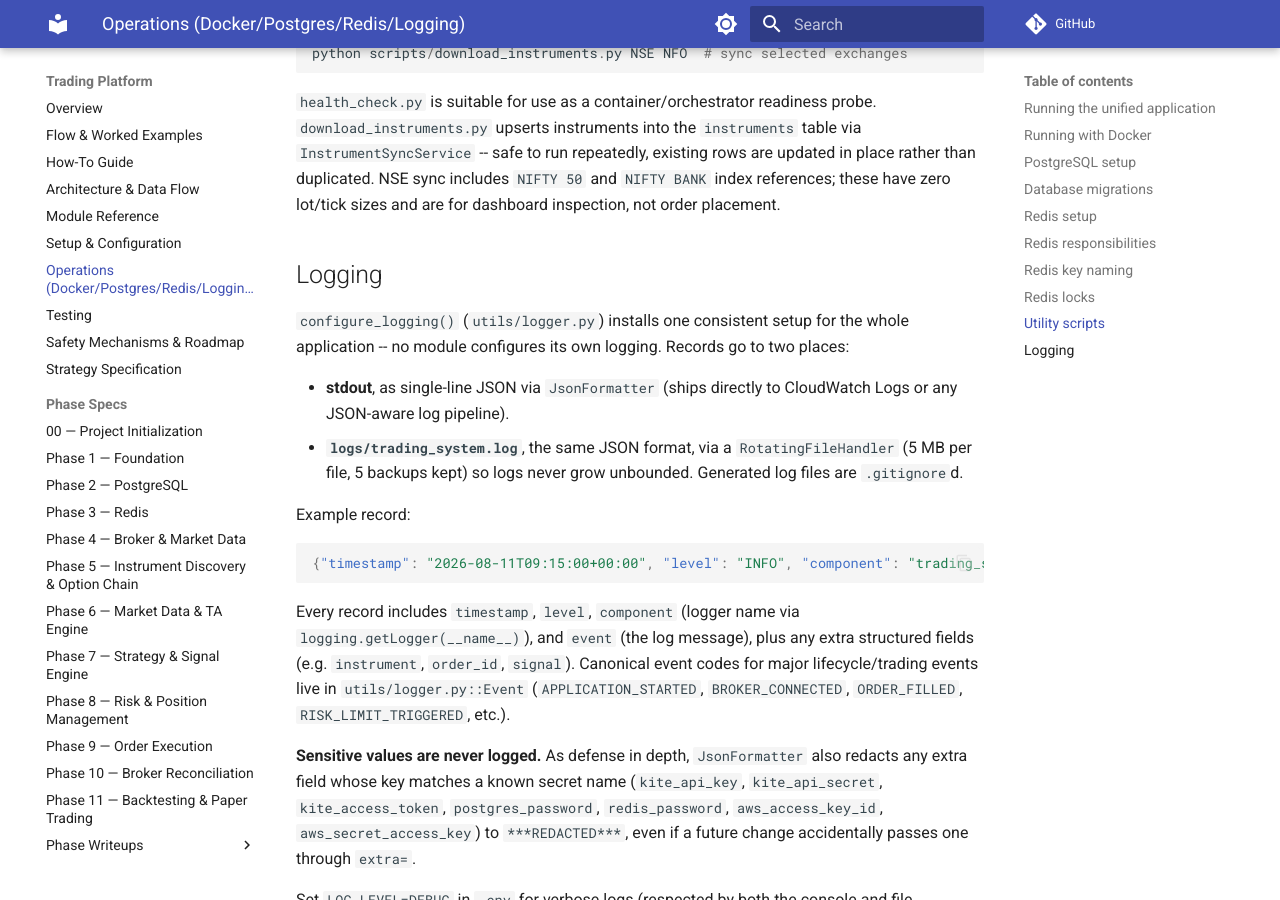
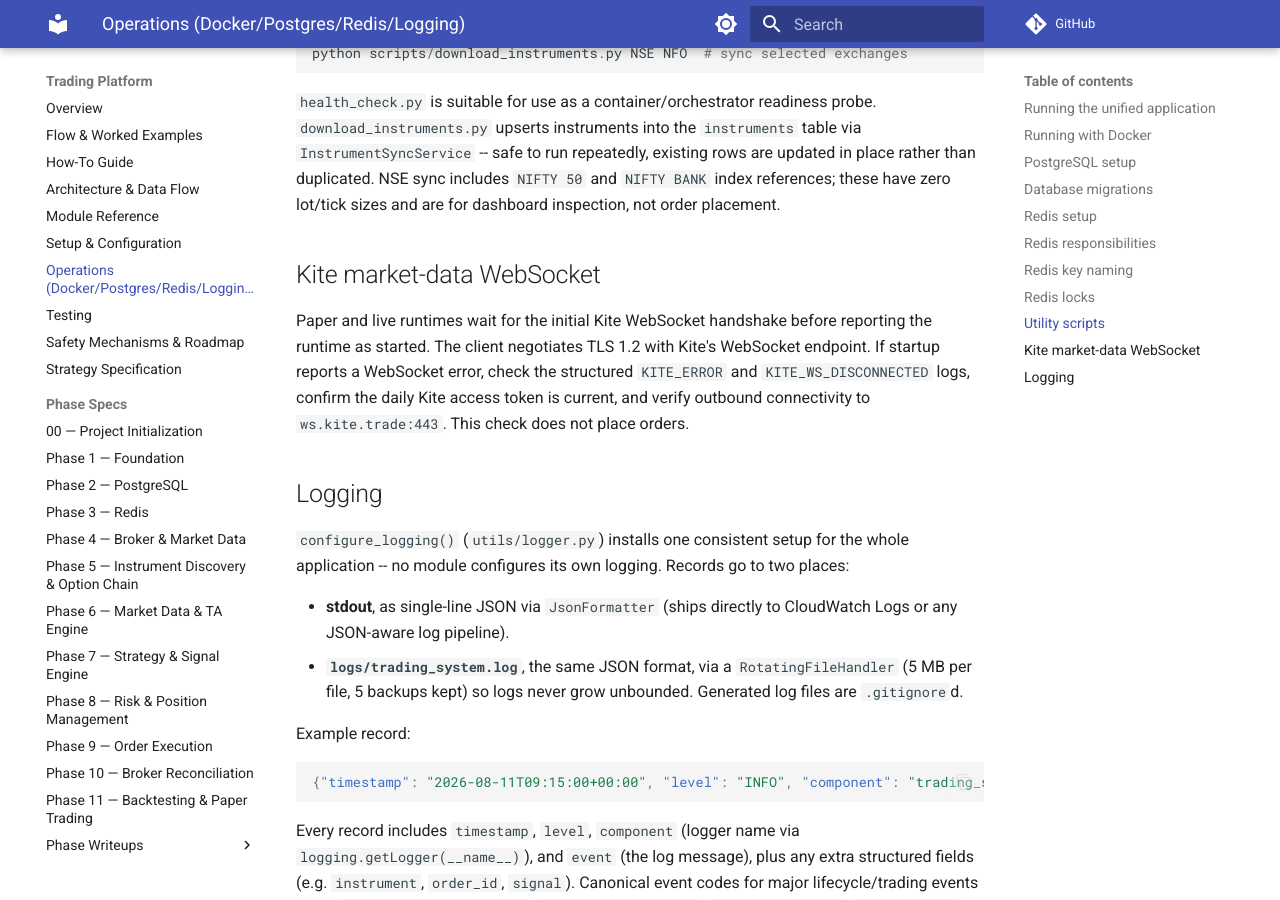
Before and after one commit to VictorG1422/docs, an MkDocs documentation site: the page built from docs/trading-platform/operations.md, in a window 1280 px wide and 900 px high, scrolled down 5303 px. Built offline with MkDocs 1.6.1 and Material for MkDocs 9.7.7, drawn with Linux system fonts in a browser that asks for light colours; comment, search, counter and statistics services are not loaded.

Commit message:
Document Kite WebSocket troubleshooting
Document WebSocket handshake behavior and operator diagnostics.

Co-authored-by: Copilot <223556219+Copilot@users.noreply.github.com>

```diff
--- a/docs/trading-platform/operations.md
+++ b/docs/trading-platform/operations.md
@@ -246,6 +246,15 @@ repeatedly, existing rows are updated in place rather than duplicated.
 NSE sync includes `NIFTY 50` and `NIFTY BANK` index references; these have
 zero lot/tick sizes and are for dashboard inspection, not order placement.
 
+## Kite market-data WebSocket
+
+Paper and live runtimes wait for the initial Kite WebSocket handshake before
+reporting the runtime as started. The client negotiates TLS 1.2 with Kite's
+WebSocket endpoint. If startup reports a WebSocket error, check the structured
+`KITE_ERROR` and `KITE_WS_DISCONNECTED` logs, confirm the daily Kite access
+token is current, and verify outbound connectivity to `ws.kite.trade:443`.
+This check does not place orders.
+
 ## Logging
 
 `configure_logging()` (`utils/logger.py`) installs one consistent setup
```
